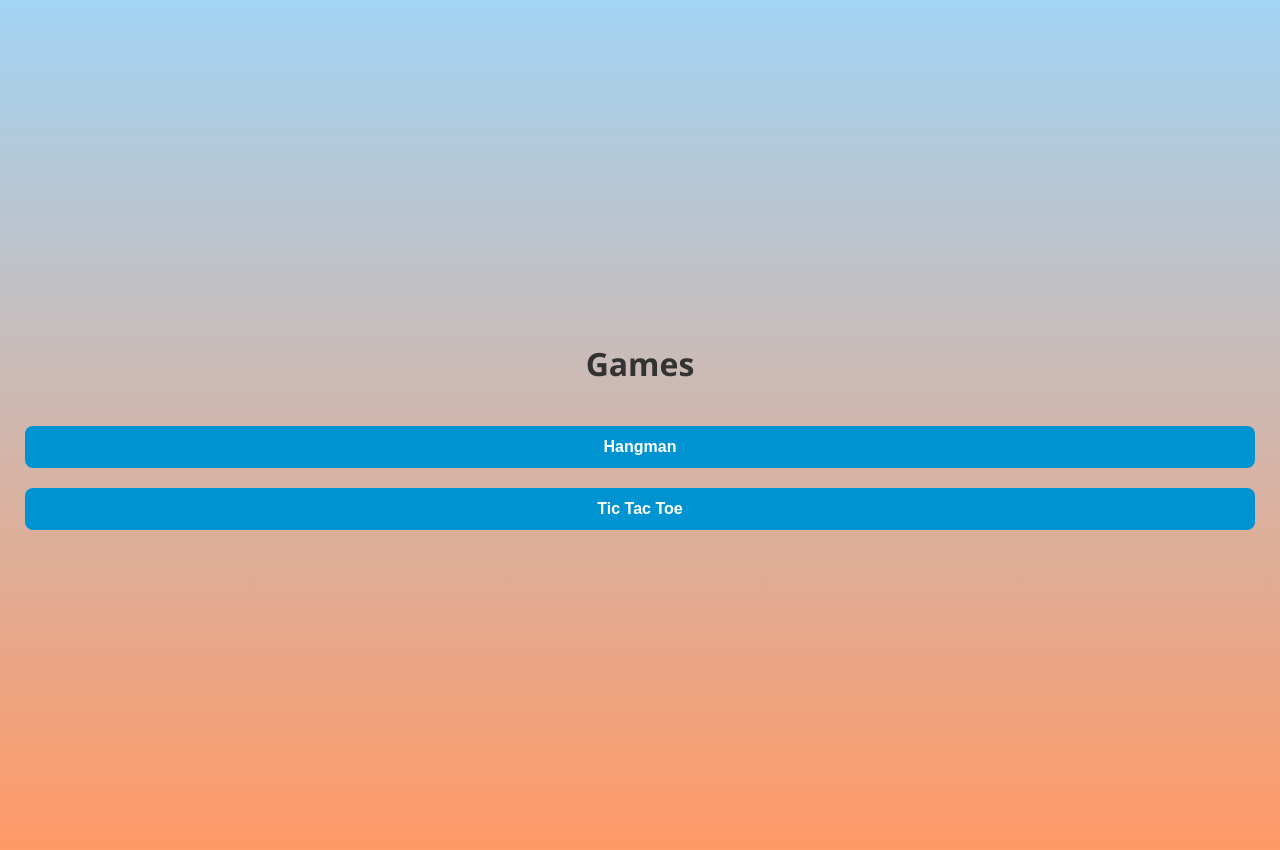
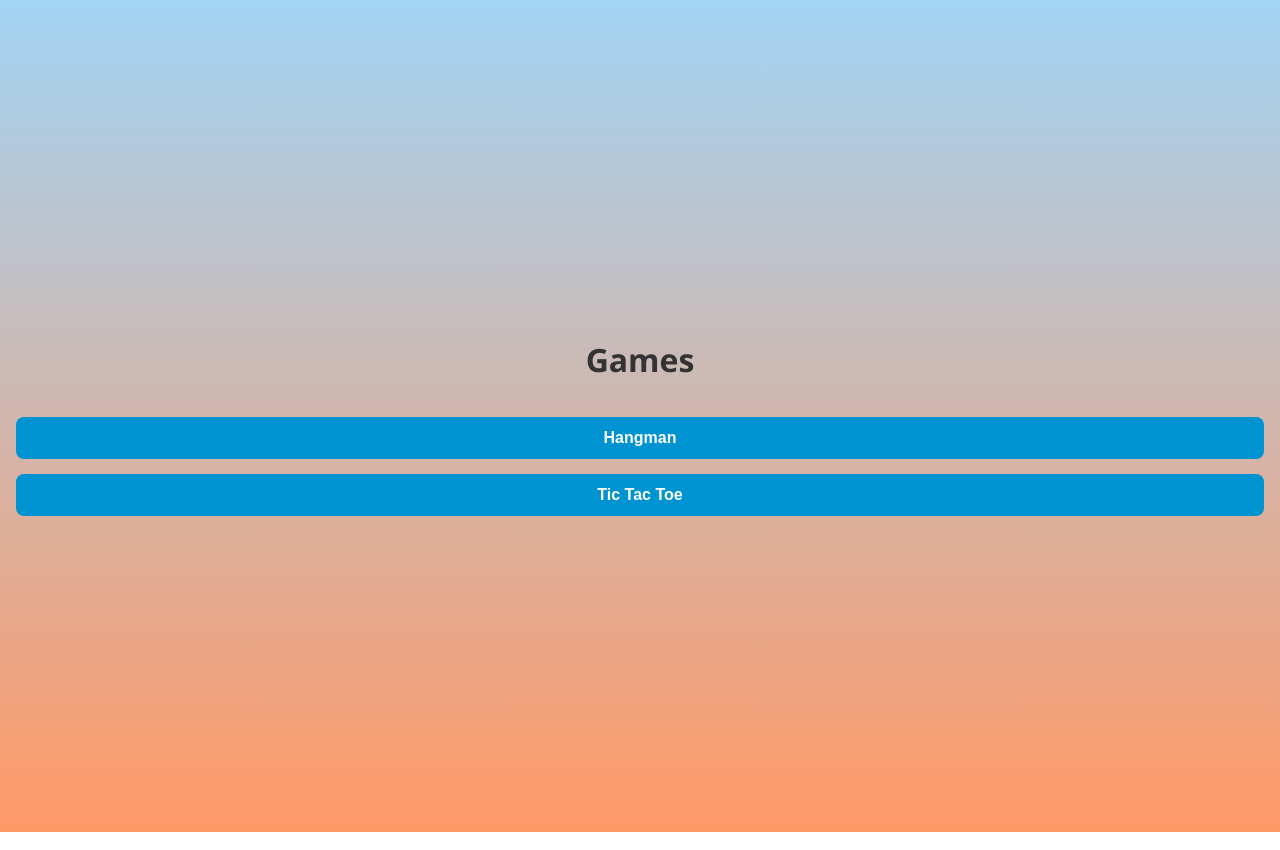
Before and after one commit to mquade91/hangman-game, a React (Vite) app in the folder client/: page / in a window 1280 px wide. Built offline with nearby package versions, Linux system fonts and the light colour scheme.

Commit message:
update styling

```diff
--- a/client/src/styles/App.css
+++ b/client/src/styles/App.css
@@ -19,19 +19,12 @@ body {
   padding: 1rem;
   color: var(--text);
   align-content: center;
+  align-items: center;
   min-height: 100vh;
   font-family: 'Segoe UI', sans-serif;
-}
-
-.container {
-  display: flex;
   flex-direction: column;
-  gap: 20px;
+  gap: 15px;
   font-weight: 600;
-  align-items: center;
-  justify-content: center;
-  margin: 0;
-  padding: 25px;
 }
 
 button {
```
